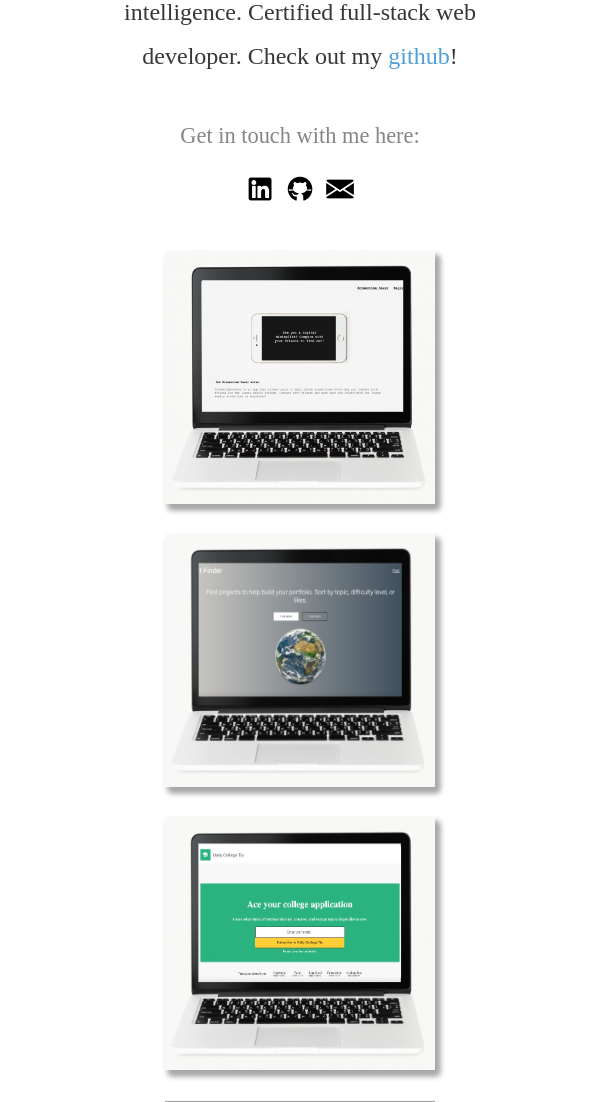
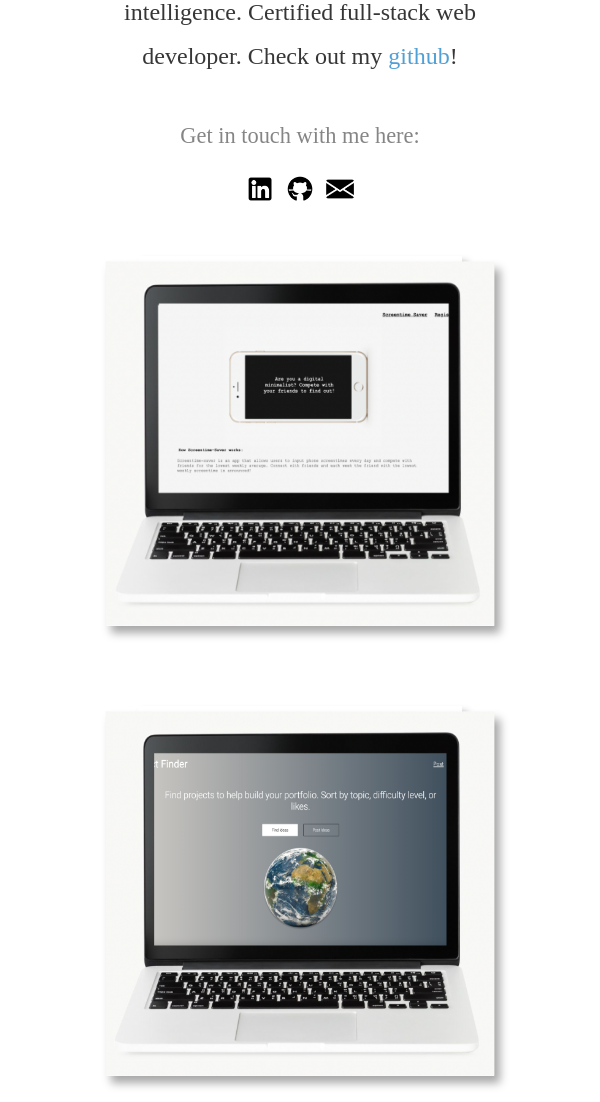
Before and after one commit to lindsayesterman/lindsay, a PHP site: page / in a window 600 px wide. Shown: the part 950-2052 px from the top of the page. Run offline with PHP 8.4, Linux system fonts and the light colour scheme; grey boxes are pictures that could not be loaded.

Commit message:
tile addition responsive and tile size enlargement small screen

```diff
--- a/style.css
+++ b/style.css
@@ -323,7 +323,7 @@ footer {
 }
 
 /* MEDIA QUERY computer*/
-@media screen and (max-width: 1100px) and (min-width: 0px) {
+@media screen and (max-width: 1120px) and (min-width: 0px) {
   .hello-intro > h2 {
     font-size: 2.1em;
   }
@@ -340,7 +340,7 @@ footer {
   }
 }
 
-@media screen and (min-width: 550px) and (max-width: 850px) {
+@media screen and (min-width: 550px) and (max-width: 940px) {
   .container-projects {
     height: 900px;
     width: 80%;
@@ -351,9 +351,22 @@ footer {
   }
 }
 
-@media screen and (min-width: 0px) and (max-width: 630px) {
+@media screen and (min-width: 500px) and (max-width: 675px) {
   .container-projects {
-    height: 1700px;
+    height: 2700px;
+  }
+
+  .dct,
+  .nasa,
+  .mini-projects {
+    margin-top:30px;
+   transform: scale(1.2);
+  }
+
+  .dct:hover,
+  .nasa:hover,
+  .mini-projects:hover {
+   transform: scale(1.25);
   }
 }
 
```
